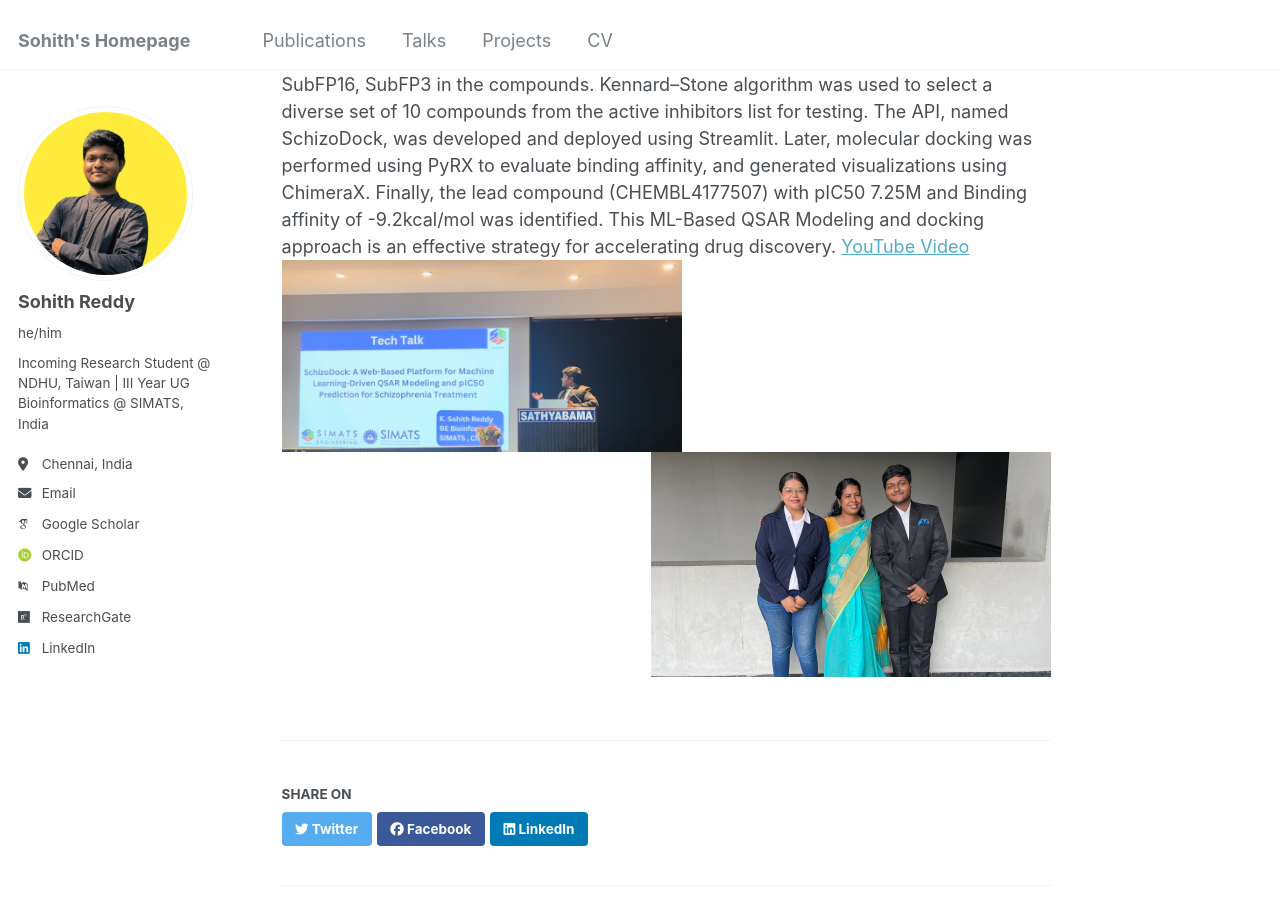
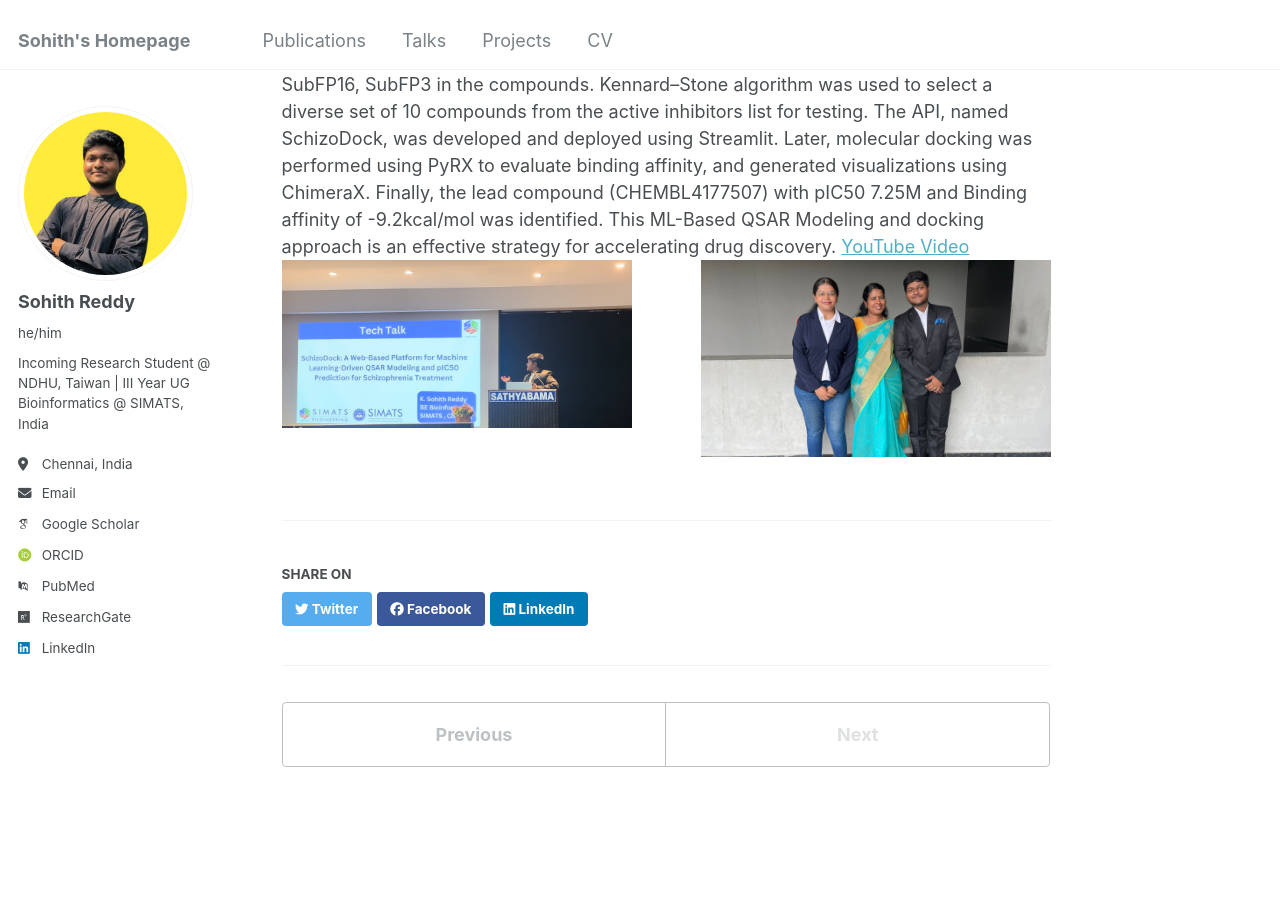
Before and after one commit to sohithpydev/sohith, a Jekyll site: the page built from _talks/2024-10-26.md, in a window 1280 px wide and 900 px high, scrolled down 593 px. Built offline with Jekyll 4.4.1, drawn with Linux system fonts in a browser that asks for light colours; some web fonts are replaced.

Commit message:
Update 2024-10-26.md

```diff
--- a/_talks/2024-10-26.md
+++ b/_talks/2024-10-26.md
@@ -18,5 +18,5 @@ models building and comparison using LazyPredict. The Random Forest Regressor ac
 used to select a diverse set of 10 compounds from the active inhibitors list for testing. The API, named SchizoDock, was developed and deployed using Streamlit. Later, molecular docking
 was performed using PyRX to evaluate binding affinity, and generated visualizations using ChimeraX. Finally, the lead compound (CHEMBL4177507) with pIC50 7.25M and Binding affinity of
 -9.2kcal/mol was identified. This ML-Based QSAR Modeling and docking approach is an effective strategy for accelerating drug discovery. [YouTube Video](https://youtu.be/09Dlv35-YXc)
-![conf2](/sohith/images/icbhe_me.jpg){: .align-left width="400px"}
-![conf2](/sohith/images/sugapriya.jpg){: .align-right width="400px"}
+![conf2](/sohith/images/icbhe_me.jpg){: .align-left width="350px"}
+![conf2](/sohith/images/sugapriya.jpg){: .align-right width="350px"}
```
